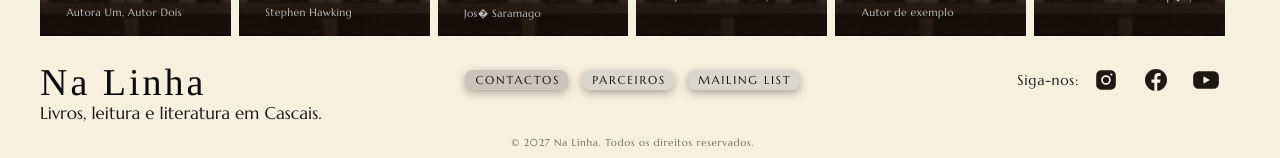
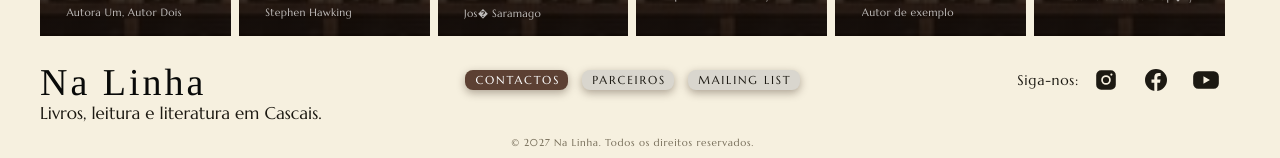
Before and after one commit to andrecavgon/pdfview, a Next.js app in the folder nalinha-next/: page / in a window 1280 px wide. In both pictures the pointer is over the button "CONTACTOS". Shown: the part 1811-1969 px from the top of the page. Built offline with nearby package versions, Linux system fonts and the light colour scheme; no server answers; a web font is replaced by a local one.

Commit message:
Rodapé: banners ficam castanhos ao passar o rato
Co-Authored-By: Claude Sonnet 5.5 <noreply@anthropic.com>
Claude-Session: https://claude.ai/code/session_015HzgDnkTbYXF6YvHFCfK4X

```diff
--- a/nalinha-next/app/globals.css
+++ b/nalinha-next/app/globals.css
@@ -333,7 +333,7 @@ nav .top.active,nav .top.active:hover,nav .top.act-d{color:#fff}
 .foot-links{display:contents}
 .foot-texts{order:1;flex:0 0 100%;display:flex;justify-content:center;gap:10px 14px}
 .foot-links .foot-texts button{background:#D9D6CE;color:var(--ink);font-family:'Marcellus',serif;font-size:11.5px;font-weight:400;letter-spacing:1.8px;text-transform:uppercase;height:20px;padding:0 8px 0 10px;display:flex;align-items:center;border-radius:8px;box-shadow:0 3px 8px rgba(40,24,12,.35);text-rendering:optimizeLegibility;-webkit-font-smoothing:antialiased}
-.foot-links .foot-texts button:hover{background:#C9C5BB;color:var(--ink)}
+.foot-links .foot-texts button:hover{background:#5C4033;color:#fff}
 .foot-brand{order:2;align-self:center;position:relative;top:10px;align-items:flex-start;text-align:left;margin:0;flex:1 1 0;min-width:0}
 .foot-brand > span{position:relative;top:-8px}
 .redes{order:3;flex:0 0 auto;flex-direction:row-reverse}
```
Also changed, not shown: 1 other file (tests, documents, lock files or other folders).
